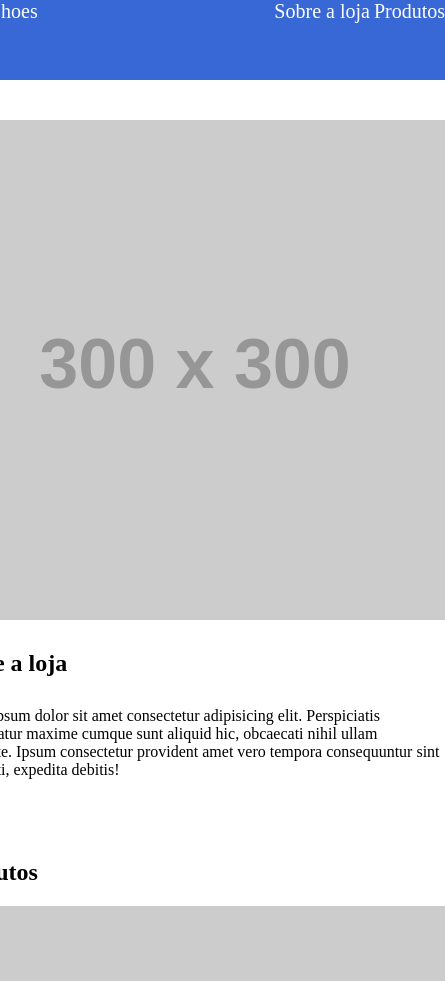
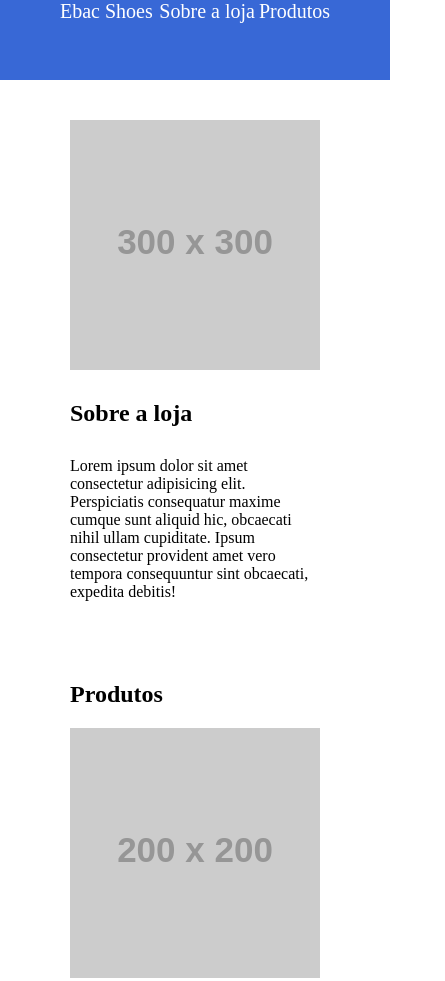
Before and after one commit to barbosagustav/Teste-de-Resposividade, a plain HTML site: page index.html in a window 390 px wide. Shown: the top 981 px of the page, 445 px wide, since content can reach past the window. Drawn offline with Linux system fonts and the light colour scheme; placeholder pictures from the web are drawn by us.

Commit message:
Finalização responsividade

```diff
--- a/style.css
+++ b/style.css
@@ -7,7 +7,7 @@ header {
     background-color: #3868d6;
     height: 80px;
     width: 100%;
-    display: flex   ;
+    display: flex;
     justify-content: center;
 }
 
@@ -22,7 +22,7 @@ header a {
     display: flex;
     justify-content: space-between;
     width: 60%;
-    min-width: 500px;
+    min-width: 270px;
     background-color: #3868d6;
 }
 
@@ -35,7 +35,7 @@ nav {
 
 nav #conteiner2 {
     width: 60%;
-    min-width: 500px;
+    min-width: 250px;
     display: flex;
     justify-content: center;
 }
@@ -55,7 +55,7 @@ article {
 
 article #produtos {
     width: 60%;
-    min-width: 500px;
+    min-width: 250px;
 }
 
 .post {
```
